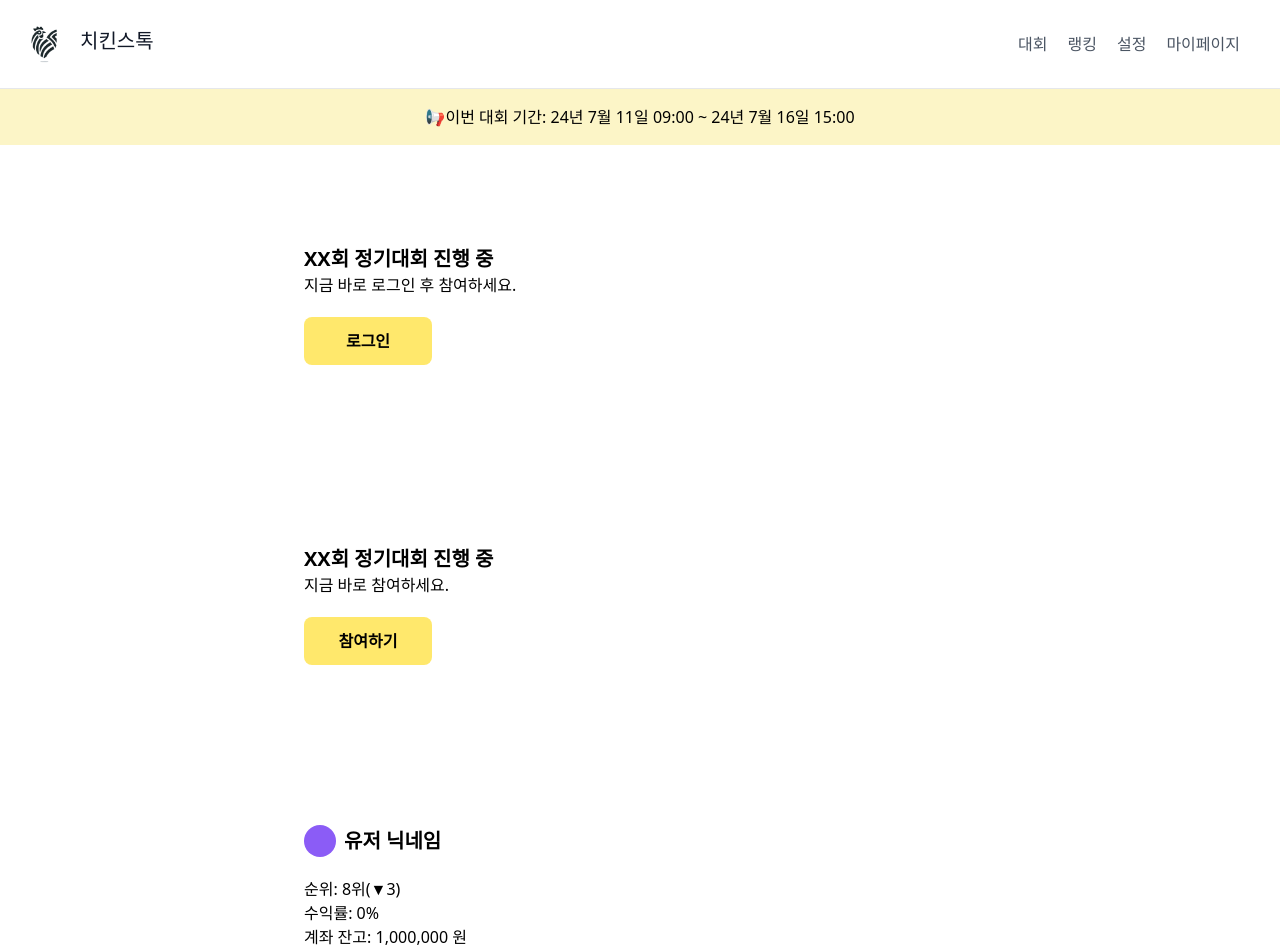
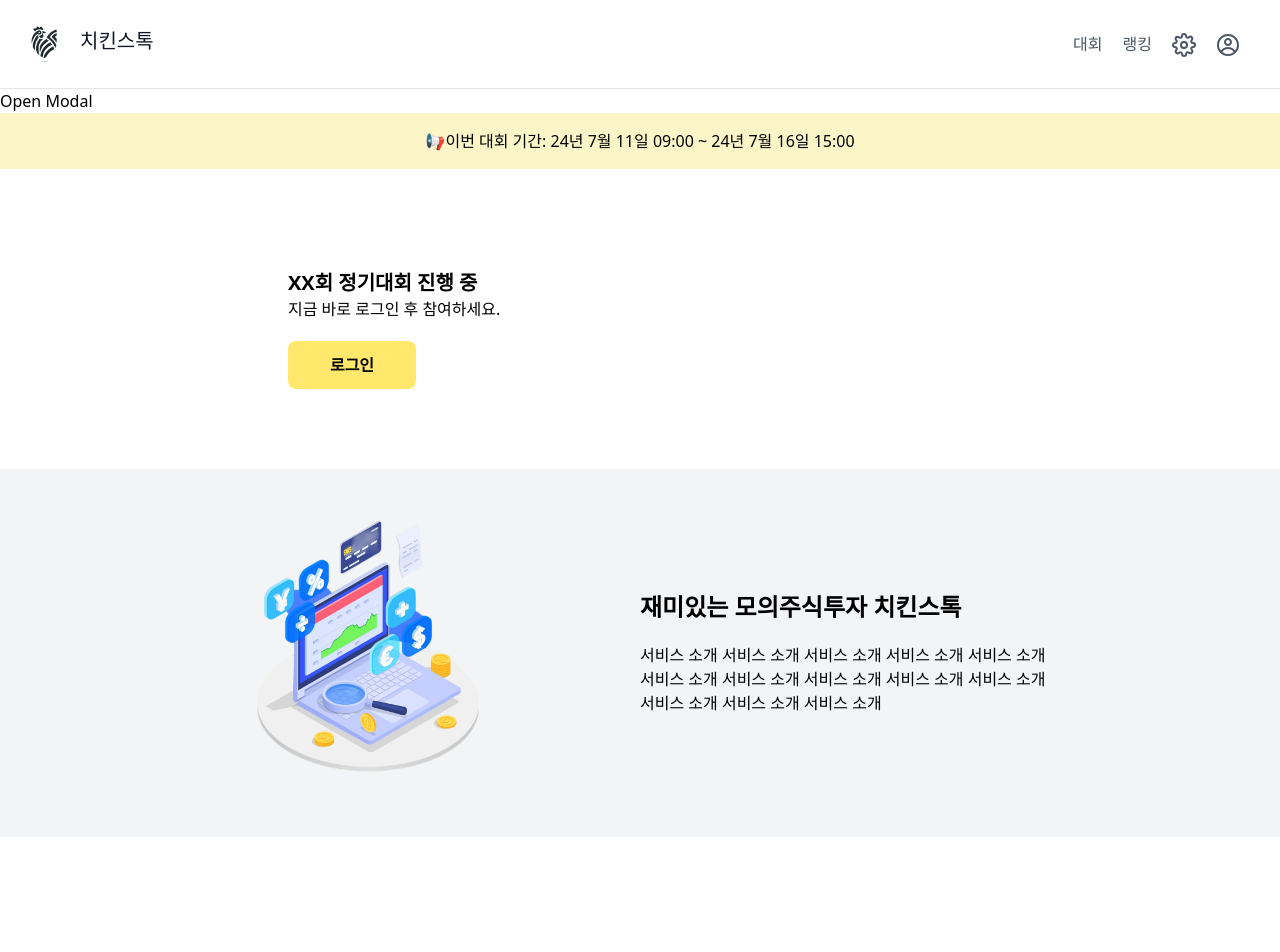
Before and after one commit to ChickenStock-2024/FrontEnd, a React (Vite) app: page / in a window 1280 px wide. Shown: the top 952 px of the page. After the commit the page ends 837 px from the top, so only its background shows below. Built offline with nearby package versions, Linux system fonts and the light colour scheme.

Commit message:
Feat: Input 컴포넌트 생성

```diff
--- a/package.json
+++ b/package.json
@@ -13,6 +13,7 @@
     "eslint-config-prettier": "^9.1.0",
     "react": "^18.3.1",
     "react-dom": "^18.3.1",
+    "react-icons": "^5.2.1",
     "react-router-dom": "^6.25.1"
   },
   "devDependencies": {
--- a/src/components/Header.jsx
+++ b/src/components/Header.jsx
@@ -1,6 +1,9 @@
 import React from "react";
 import logo from "./../assets/logo.png";
 import { Link } from "react-router-dom";
+import { GoPerson } from "react-icons/go";
+import { CgProfile } from "react-icons/cg";
+import { FiSettings } from "react-icons/fi";
 
 const Header = () => {
   return (
@@ -21,10 +24,12 @@ const Header = () => {
               <span className="mr-5 hover:text-gray-900">랭킹</span>
             </Link>
             <Link to={"#"}>
-              <span className="mr-5 hover:text-gray-900">설정</span>
+              <FiSettings className="mr-5 w-6 h-6 inline-block" />
+              {/* <span className="mr-5 hover:text-gray-900">설정</span> */}
             </Link>
             <Link to={"/mypage"}>
-              <span className="mr-5 hover:text-gray-900">마이페이지</span>
+              <CgProfile className="mr-5 w-6 h-6 inline-block" />
+              {/* <span className="mr-5 hover:text-gray-900">마이페이지</span> */}
             </Link>
           </nav>
         </div>
--- a/src/components/Home/HomeBottom.jsx
+++ b/src/components/Home/HomeBottom.jsx
@@ -3,7 +3,7 @@ import financialImg from "./../../assets/financial_illustration.png";
 
 const HomeBottom = () => {
   return (
-    <div className="flex flex-row justify-between px-20 min-w-min h-full">
+    <div className="bg-gray-100 flex flex-row justify-between px-56 py-10 h-full">
       <div className="w-72">
         <img src={financialImg} alt="financial image" />
       </div>
--- a/src/components/Home/HomeCenter.jsx
+++ b/src/components/Home/HomeCenter.jsx
@@ -15,7 +15,7 @@ const HomeCenter = () => {
   };
 
   return (
-    <div className="px-40 py-20 min-w-min">
+    <div className="px-72 py-20 min-w-min">
       <div className="my-5">
         <div className="text-xl font-bold">{contestInfo.title} 진행 중</div>
         <div>지금 바로 로그인 후 참여하세요.</div>
--- a/src/components/Home/HomeCenterAfterLogin.jsx
+++ b/src/components/Home/HomeCenterAfterLogin.jsx
@@ -15,7 +15,7 @@ const HomeCenterAfterLogin = () => {
   };
 
   return (
-    <div className="px-40 py-20 min-w-min">
+    <div className="px-72 py-20 min-w-min">
       <div className="my-5">
         <div className="text-xl font-bold">{contestInfo.title} 진행 중</div>
         <div>지금 바로 참여하세요.</div>
--- a/src/components/Home/HomeCenterAfterLoginJoinCompetition.jsx
+++ b/src/components/Home/HomeCenterAfterLoginJoinCompetition.jsx
@@ -10,7 +10,7 @@ const HomeCenterAfterLoginJoinCompetition = () => {
   };
 
   return (
-    <div className="px-40 py-20 min-w-min">
+    <div className="px-72 py-20 min-w-min">
       <div className="text-xl font-bold flex items-center">
         <div className="bg-violet-500 w-8 h-8 rounded-full mr-2"></div>
         <h3>유저 닉네임</h3>
--- /dev/null
+++ b/src/components/Input.jsx
@@ -0,0 +1,23 @@
+import React, { useState } from "react";
+
+const Input = (props) => {
+  const { label, placeholder, onChange, width } = props;
+  const [text, setText] = useState("");
+  return (
+    <div className="border-2 border-gray-300 p-3 rounded-lg">
+      <input
+        className="w-full outline-none"
+        type="text"
+        label={label}
+        value={text}
+        placeholder={placeholder}
+        onChange={(e) => {
+          setText(e.target.value);
+          console.log(text);
+        }}
+      />
+    </div>
+  );
+};
+
+export default Input;
--- /dev/null
+++ b/src/components/Modal.jsx
@@ -0,0 +1,37 @@
+import React from "react";
+
+const Modal = ({ isOpen, closeModal, children }) => {
+  return (
+    <div style={{ display: isOpen ? "block" : "none" }}>
+      <div
+        style={{
+          position: "fixed",
+          top: 0,
+          left: 0,
+          width: "100vw",
+          height: "100vh",
+          backgroundColor: "rgba(0, 0, 0, 0.35)",
+        }}
+      >
+        <div
+          style={{
+            position: "absolute",
+            top: "50%",
+            left: "50%",
+            transform: "translate(-50%, -50%)",
+            width: 400,
+            maxWidth: "100%",
+            maxHeight: "90%",
+            overflowY: "auto",
+            backgroundColor: "white",
+          }}
+        >
+          {children}
+          <button onClick={closeModal}>X</button>
+        </div>
+      </div>
+    </div>
+  );
+};
+
+export default Modal;
--- a/src/pages/Home.jsx
+++ b/src/pages/Home.jsx
@@ -1,20 +1,41 @@
 import React from "react";
+import { useState } from "react";
 import HomeCompetitionInfo from "../components/Home/HomeCompetitionInfo";
 import HomeCenter from "../components/Home/HomeCenter";
 import HomeCenterAfterLogin from "../components/Home/HomeCenterAfterLogin";
 import HomeCenterAfterLoginJoinCompetition from "../components/Home/HomeCenterAfterLoginJoinCompetition";
 import HomeBottom from "../components/Home/HomeBottom";
+import Input from "../components/Input";
+import Modal from "../components/Modal";
 
 const Home = () => {
+  const [isModalOpen, setIsModalPen] = useState(false);
+  const openModal = () => setIsModalPen(true);
+  const closeModal = () => setIsModalPen(false);
+
   return (
     <>
+      {/* 모달 예시 */}
+      <div>
+        <button onClick={openModal}>Open Modal</button>
+        <Modal isOpen={isModalOpen} closeModal={closeModal}>
+          <div className="p-10">안녕하세요</div>
+        </Modal>
+      </div>
+
       <HomeCompetitionInfo />
-      <div className="mx-36">
+
+      {/* 인풋 예시 */}
+      {/* <div className="w-40">
+        <Input placeholder={"검색"} />
+      </div> */}
+
+      <div>
         {/* 로그인 & 대회참여 여부에 따라 다르게 렌더링 */}
         {/* 어떻게 구현 할지 생각???? */}
         <HomeCenter />
-        <HomeCenterAfterLogin />
-        <HomeCenterAfterLoginJoinCompetition />
+        {/* <HomeCenterAfterLogin /> */}
+        {/* <HomeCenterAfterLoginJoinCompetition /> */}
         <HomeBottom />
       </div>
     </>
```
Also changed, not shown: 1 other file (tests, documents, lock files or other folders).
